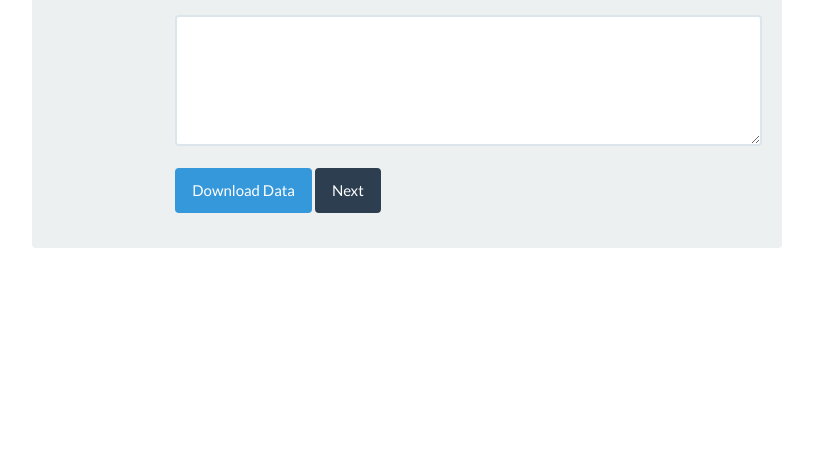
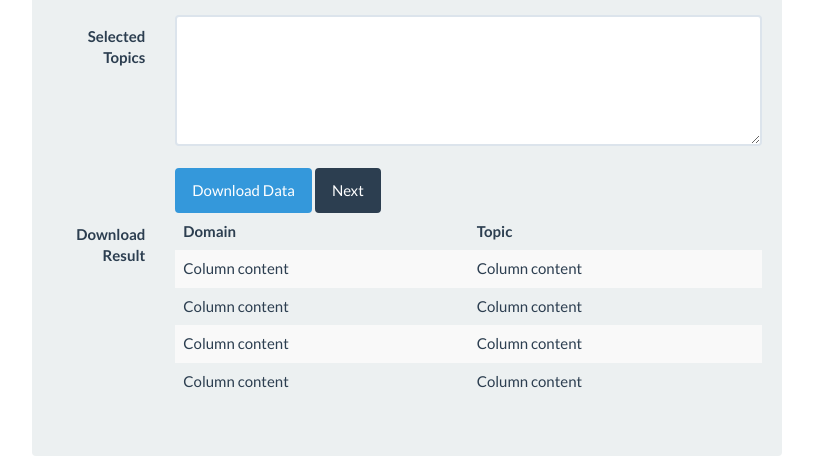
Before and after one commit to HevLfreis/Cookit, a Django app: page /index/ in a window 1280 px wide. Shown: the part 575-1051 px from the top of the page, without its empty margins (428-1241 px from the left). Before the commit the page ends 823 px from the top, so only its background shows below. Run offline with Django 3.2, Linux system fonts and the light colour scheme; parts of the project's set-up code (start-up, migrations or seed data) failed here and were passed over; some libraries are stand-ins or nearby versions.

Commit message:
update 612

```diff
--- a/NLU/models.py
+++ b/NLU/models.py
@@ -10,4 +10,3 @@ class Corpus(models.Model):
     content = models.CharField(max_length=200)
     md5 = models.CharField(max_length=50)
     last_modified = models.DateTimeField()
-    last_modified_backup = models.CharField(max_length=200)
--- a/NLU/templates/NLU/data.html
+++ b/NLU/templates/NLU/data.html
@@ -7,6 +7,7 @@
     <meta http-equiv="X-UA-Compatible" content="IE=edge" />
     <link rel="stylesheet" href="/static/bootstrap/css/bootstrap.min.css" media="screen">
     <link rel="stylesheet" href="/static/bootstrap/css/custom.min.css">
+    <link rel="stylesheet" href="https://maxcdn.bootstrapcdn.com/font-awesome/4.4.0/css/font-awesome.min.css">
     <!-- HTML5 shim and Respond.js IE8 support of HTML5 elements and media queries -->
     <!--[if lt IE 9]>
       <script src="../bower_components/html5shiv/dist/html5shiv.js"></script>
@@ -31,6 +32,7 @@
       <div class="container">
         <div class="row">
           <div class="col-lg-4">
+
             <div class="bs-component">
               <ul class="nav nav-pills nav-stacked">
                 <li class="active"><a href="#">Data Select</a></li>
@@ -76,18 +78,48 @@
                     {% endfor %}
                   </div>
                   <div class="form-group">
-
-                    <div class="col-lg-10 col-lg-offset-2">
+                    <label for="table" class="col-lg-2 control-label">Selected Topics</label>
+                    <div class="col-lg-10">
                       <textarea class="form-control" rows="5" id="submit-text"></textarea>
                       </br>
                       <button id="download" type="button" class="btn btn-info">Download Data</button>
                       <button type="submit" class="btn btn-primary">Next</button>
 
                     </div>
+                    <label for="table" class="col-lg-2 control-label">Download Result</label>
+                    <div class="col-lg-10">
+                      <table class="table table-striped table-hover ">
+                        <thead>
+                        <tr>
+                          <th>Domain</th>
+                          <th>Topic</th>
+                        </tr>
+                        </thead>
+                        <tbody>
+                        <tr>
+                          <td>Column content</td>
+                          <td>Column content</td>
+                        </tr>
+                        <tr>
+                          <td>Column content</td>
+                          <td>Column content</td>
+                        </tr>
+                        <tr>
+                          <td>Column content</td>
+                          <td>Column content</td>
+                        </tr>
+                        <tr>
+                          <td>Column content</td>
+                          <td>Column content</td>
+                        </tr>
+                        </tbody>
+                      </table>
+                    </div>
                   </div>
+
                 </fieldset>
               </form>
-              <div id="source-button" class="btn btn-primary btn-xs" style="display: none;">&lt; &gt;</div></div>
+
           </div>
         </div>
       </div>
@@ -124,7 +156,10 @@
           type: 'post',
           data: {topics:$('#submit-text').val()},
           success: function (result) {
-            window.location.href='/static/temp/'+result+'.zip'
+            var filename = JSON.parse(result).filename;
+            var errors = JSON.parse(result).errors;
+            console.log(errors);
+            window.location.href='/static/temp/'+filename+'.zip';
             $('#submit-text').val('');
 
           }
--- a/NLU/tests.py
+++ b/NLU/tests.py
@@ -11,7 +11,7 @@ def event_func(msg):
 
 if __name__ == "__main__":
 
-    s = sched.scheduler(time.time,time.sleep)
+    s = sched.scheduler(time.time, time.sleep)
 
     s.enter(8, 2,event_func,("Small event.",))
     s.enter(2,1,event_func,("Big event.",))
--- a/NLU/views.py
+++ b/NLU/views.py
@@ -1,3 +1,4 @@
+import json
 import random
 from django.http import HttpResponse
 from django.shortcuts import render
@@ -9,7 +10,7 @@ from NLU.methods import init, get_corpus_file
 
 init()
 
-print NLU_TOPIC
+# print NLU_TOPIC
 
 
 def index(request):
@@ -19,20 +20,20 @@ def index(request):
 
 
 def downcorpus(request):
-
     if request.is_ajax():
 
         # request.session['id'] = random.randint(10000, 99999)
         try:
             topics = request.POST.get('topics')
 
-            corpus_file = get_corpus_file(topics, random.randint(10000, 99999))
+            res = get_corpus_file(topics, random.randint(10000, 99999))
         except Exception, e:
             print e
+            res = None
 
         # for line in corpus_file:
         #     print line
 
         # response = HttpResponse(FileWrapper(corpus_file.getvalue()), content_type='application/zip')
         # response['Content-Disposition'] = 'attachment; filename=myfile.zip'
-        return HttpResponse(corpus_file)
+        return HttpResponse(json.dumps(res))
```
Also changed, not shown: NLU/methods.py (+36 -8 lines), 6 other files.
